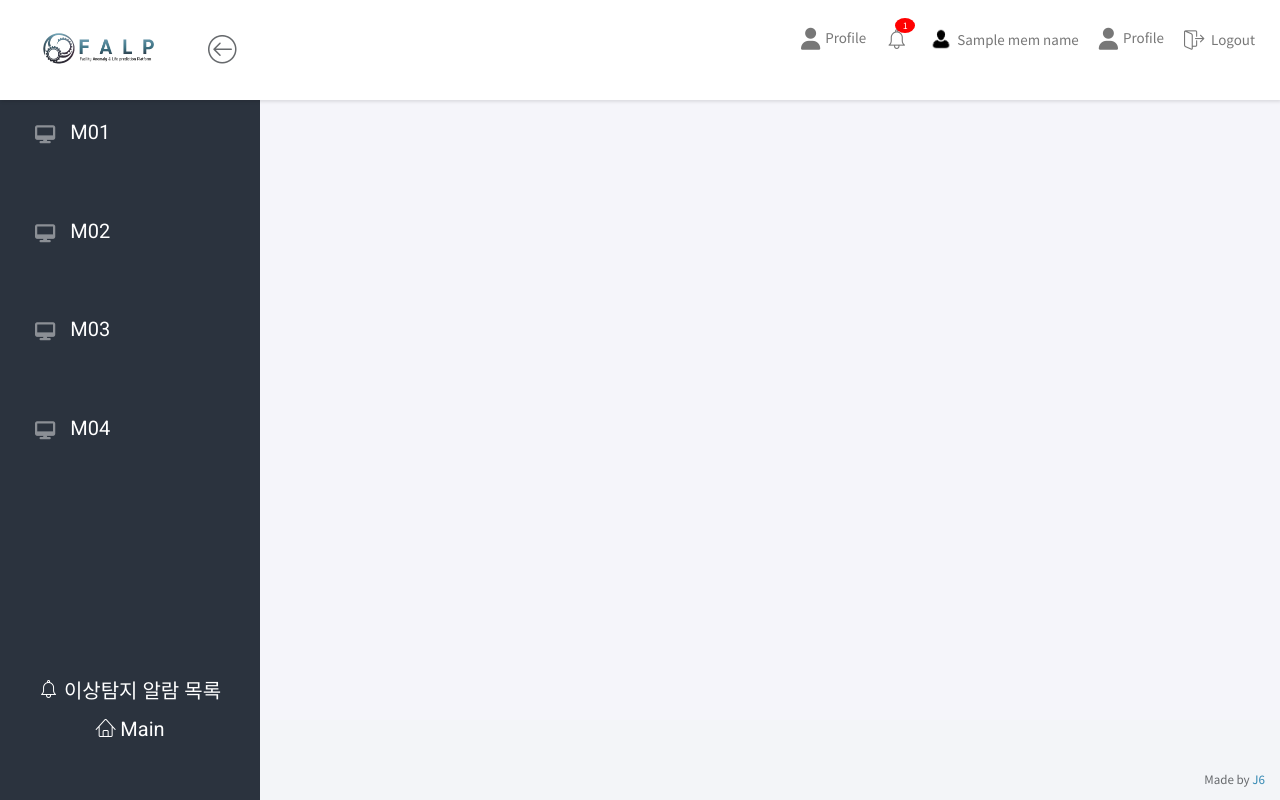
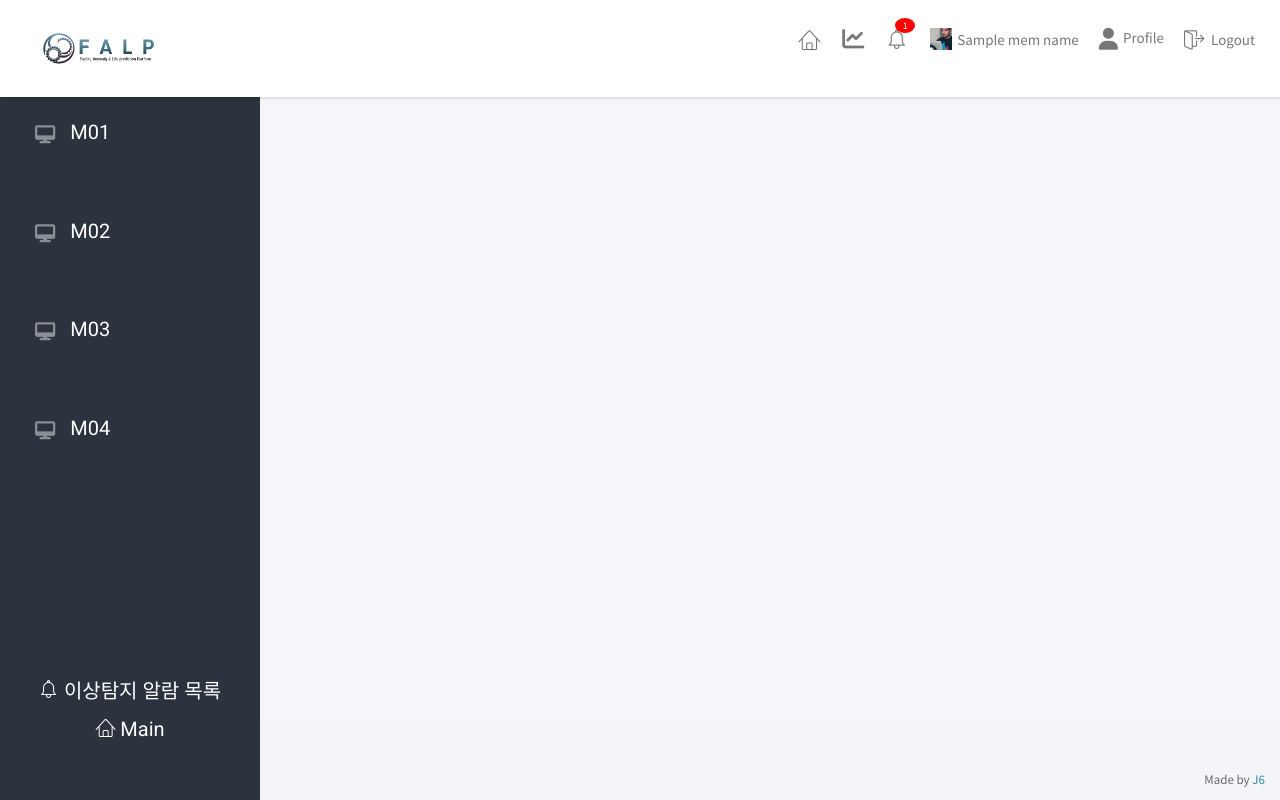
Before and after one commit to LIMEMONI/J6, a FastAPI app: template templates/dashboard.html in a window 1280 px wide. Run offline with FastAPI, Linux system fonts and the light colour scheme; the template is opened without the code that fills it: most values are stand-ins (such as "Sample title", 1, 10 or a date in 2020); some libraries are stand-ins or nearby versions.

Commit message:
user 사진 user1로 변경 통일

```diff
--- a/templates/alram.html
+++ b/templates/alram.html
@@ -137,7 +137,7 @@
                         <!-- 나머지 메뉴 아이콘들 -->
                         <li class="dropdown">
                             <a href="#" class="dropdown-toggle" data-toggle="dropdown">
-                                <img src="static/img/user.png" class="img-square" alt="Picture">
+                                <img src="static/img/user1.png" class="img-square" alt="Picture">
                                 <span>{{ mem_name }}</span>
                                 <!-- Profile 버튼 -->
                                 <li><a href="profile.html"><i class="fa fa-user"></i> Profile</a></li>
--- a/templates/dashboard.html
+++ b/templates/dashboard.html
@@ -84,17 +84,14 @@
                 </a>
 			</div>
 			<div class="container-fluid">
-				<div class="navbar-btn">
-					<button type="button" class="btn-toggle-fullwidth"><i class="lnr lnr-arrow-left-circle"></i></button>
-				</div>
                 <!-- 오른쪽 메뉴 아이콘들 -->
                 <div id="navbar-menu">
                     <ul class="nav navbar-nav navbar-right">
-                        <!-- Profile 버튼 -->
-                        <li><a href="profile.html"><i class="fa fa-user"></i> Profile</a></li>
-                        <li class="dropdown">
-                            <a href="#" class="dropdown-toggle icon-me  nu" data-toggle="dropdown" id="alarmDropdownButton">
-                                <i class="lnr lnr-alarm"></i>
+						<li><a href="main.html"><i class="lnr lnr-home"></i></a></li>
+						<li><a href="dashboard.html"><i class="fa fa-line-chart"></i></a></li>
+						<li class="dropdown">
+							<a href="#" class="dropdown-toggle icon-me  nu" data-toggle="dropdown" id="alarmDropdownButton">
+								<i class="lnr lnr-alarm"></i>
                             </a>
                         <!-- 알람 드롭다운 메뉴 -->
                         <ul class="dropdown-menu notifications">
@@ -128,7 +125,7 @@
                                         </form>
                                     </div>
                                     <div class="modal-footer">
-                                        <button type="button" class="btn btn-secondary" data-dismiss="modal">취소</button>
+										<button type="button" class="btn btn-secondary" data-dismiss="modal">취소</button>
                                         <!-- 파일 업로드 버튼을 눌렀을 때 데이터를 업로드하는 함수 호출 -->
                                         <button type="button" class="btn btn-primary" id="uploadButton" onclick="uploadFile()">불러오기</button>
                                     </div>
@@ -137,13 +134,13 @@
                         </div>
                         <!-- 나머지 메뉴 아이콘들 -->
                         <li class="dropdown">
-                            <a href="#" class="dropdown-toggle" data-toggle="dropdown">
-                                <img src="static/img/user.png" class="img-square" alt="Picture">
+							<a href="#" class="dropdown-toggle" data-toggle="dropdown">
+								<img src="static/img/user1.png" class="img-square" alt="Picture">
                                 <span>{{ mem_name }}</span>
                                 <!-- Profile 버튼 -->
                                 <li><a href="profile.html"><i class="fa fa-user"></i> Profile</a></li>
                             </a>
-                            <li><a href="/"><i class="lnr lnr-exit"></i> <span>Logout</span></a></li>
+                            <li><a href="javascript:void(0);" onclick="logout()"><i class="lnr lnr-exit"></i> <span>Logout</span></a></li>
                         </li>
                     </ul>
                 </div>
@@ -171,7 +168,6 @@
                 </nav>
             </div>
         </div>
-
         <!-- END LEFT SIDEBAR -->
         <!-- MAIN -->
         <div class="main">
--- a/templates/main.html
+++ b/templates/main.html
@@ -189,7 +189,7 @@
                         <!-- 나머지 메뉴 아이콘들 -->
                         <li class="dropdown">
                             <a href="#" class="dropdown-toggle" data-toggle="dropdown">
-                                <img src="static/img/user.png" class="img-square" alt="Picture">
+                                <img src="static/img/user1.png" class="img-square" alt="Picture">
                                 <span>{{ mem_name }}</span>
                                 <!-- Profile 버튼 -->
                                 <li><a href="profile.html"><i class="fa fa-user"></i> Profile</a></li>
```
